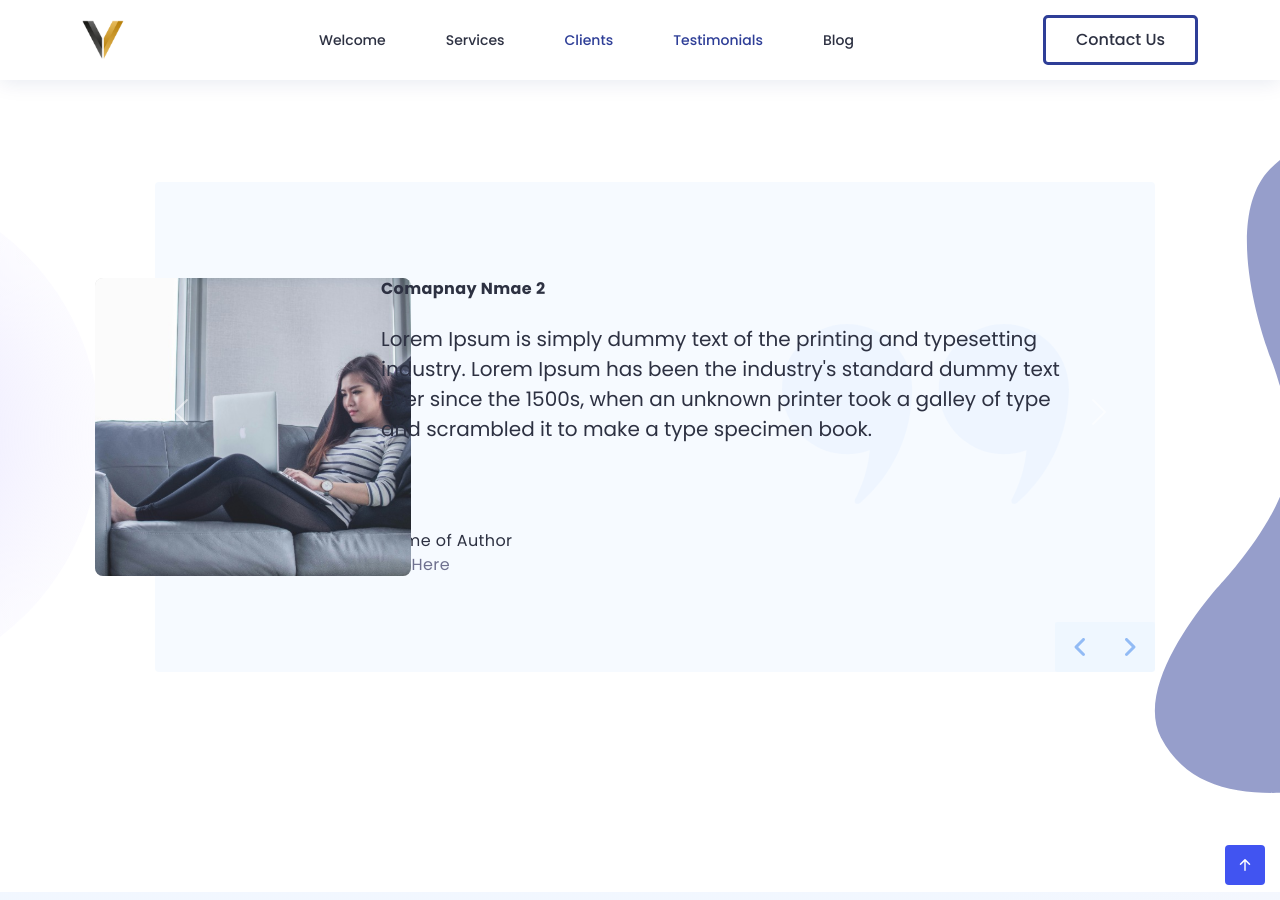
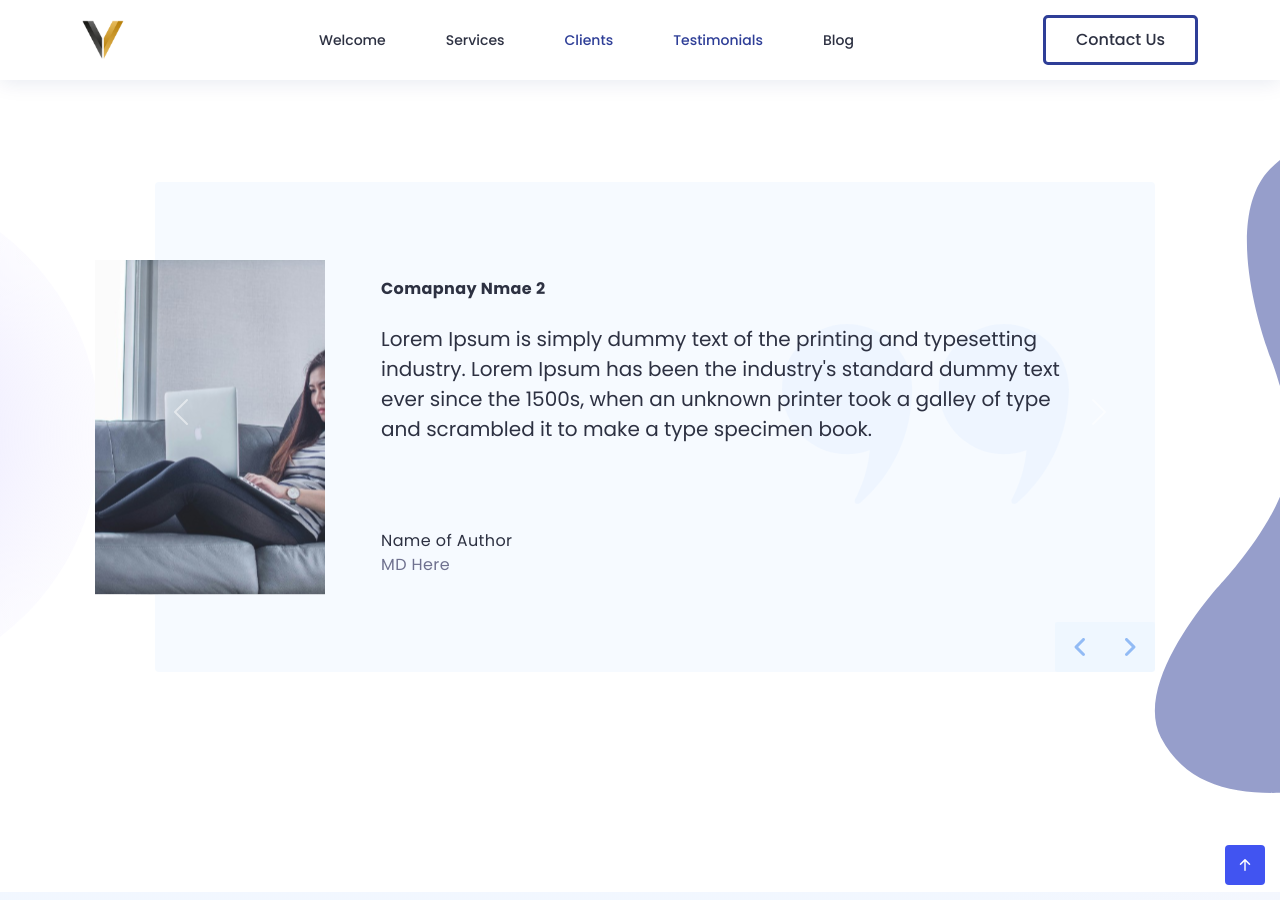
Before and after one commit to webuimaker/vs-2024, a Jekyll site: the page built from index.markdown, in a window 1280 px wide and 900 px high, scrolled down 4227 px. Built offline with Jekyll 4.4.1, drawn with Linux system fonts in a browser that asks for light colours.

Commit message:
.client-image

```diff
--- a/_includes/sections/testimonials.html
+++ b/_includes/sections/testimonials.html
@@ -19,7 +19,7 @@
                 <div class="slide-count paragraph-5--medium paragraph-5-sm--medium {{ include.count-class }}" data-interval="1000"></div>
                 <div class="card-head">
                     <div class="card-image">
-                        <img src="./assets//img/{{item.authorImg}}" alt="{{item.authorName}}" class=".client-image">
+                        <img src="./assets//img/{{item.authorImg}}" alt="{{item.authorName}}" class="client-image">
                     </div>
                 </div>
                 <div class="card-body fy-p-0 d-flex">
```
